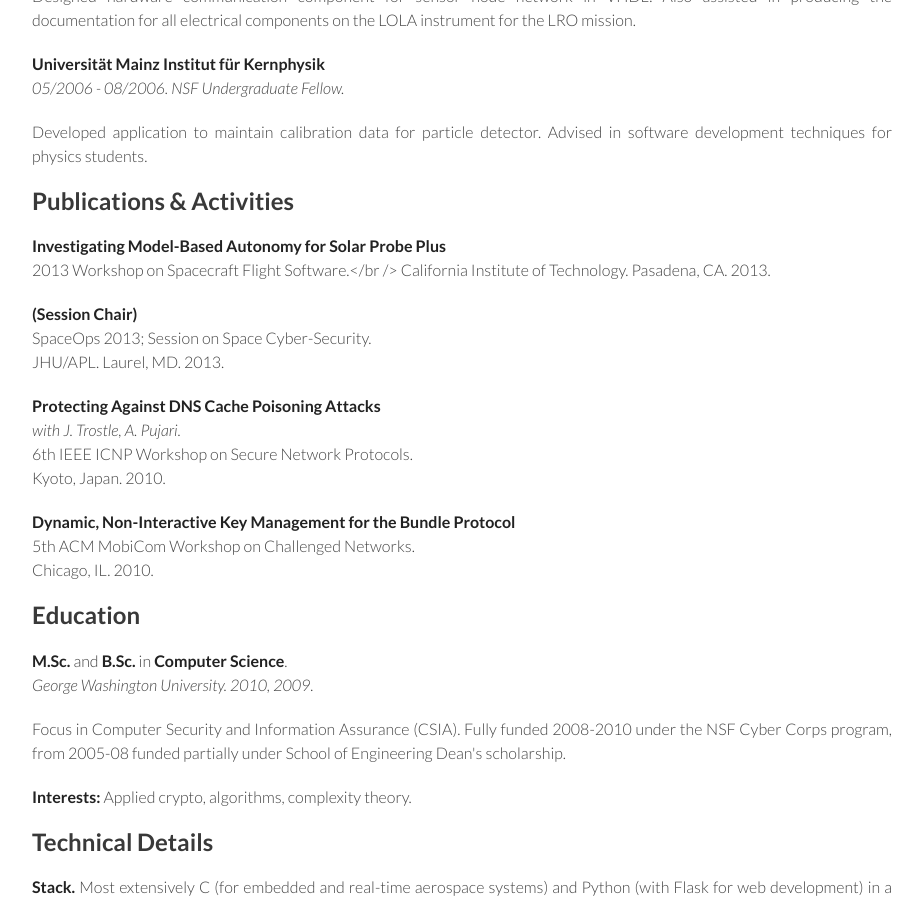
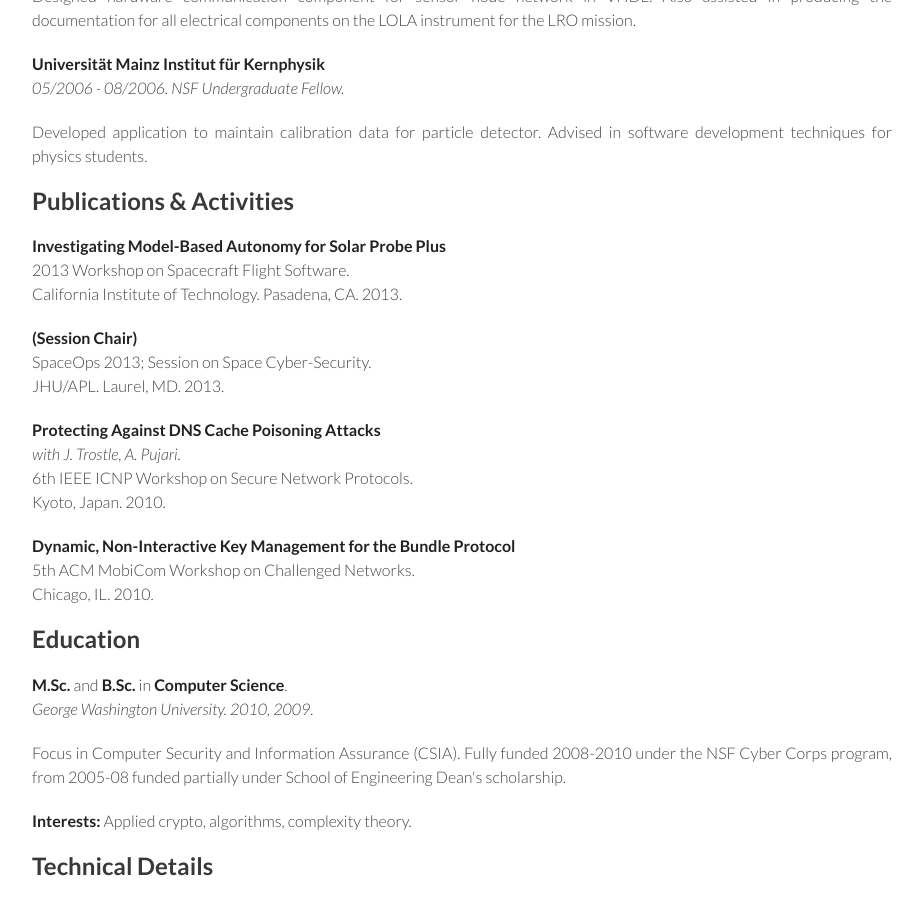
Before and after one commit to billvb/billvb.github.io, a Jekyll site: the page built from resume/resume.md, in a window 1280 px wide and 900 px high, scrolled down 1006 px. Shown: the whole window, without its empty margins (178-1100 px from the left). Built offline with Jekyll 4.4.1, drawn with Linux system fonts in a browser that asks for light colours.

Commit message:
fixed extra slash

```diff
--- a/_includes/resume.html
+++ b/_includes/resume.html
@@ -82,7 +82,7 @@ Developed application to maintain calibration data for particle detector. Advise
 
 <p>
 <strong>Investigating Model-Based Autonomy for Solar Probe Plus</strong><br />
-2013 Workshop on Spacecraft Flight Software.</br />
+2013 Workshop on Spacecraft Flight Software.<br />
 California Institute of Technology. Pasadena, CA. 2013.
 </p>
 
```
